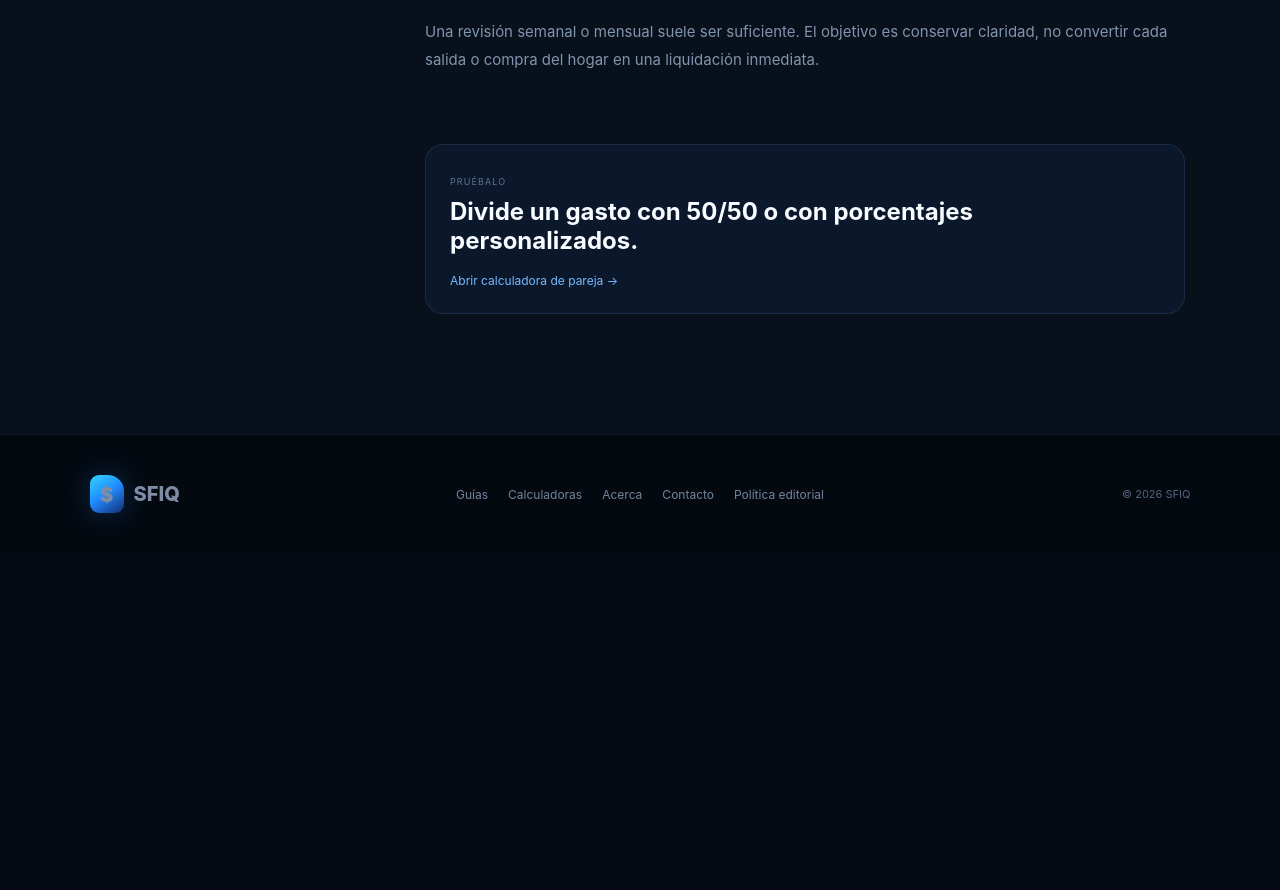
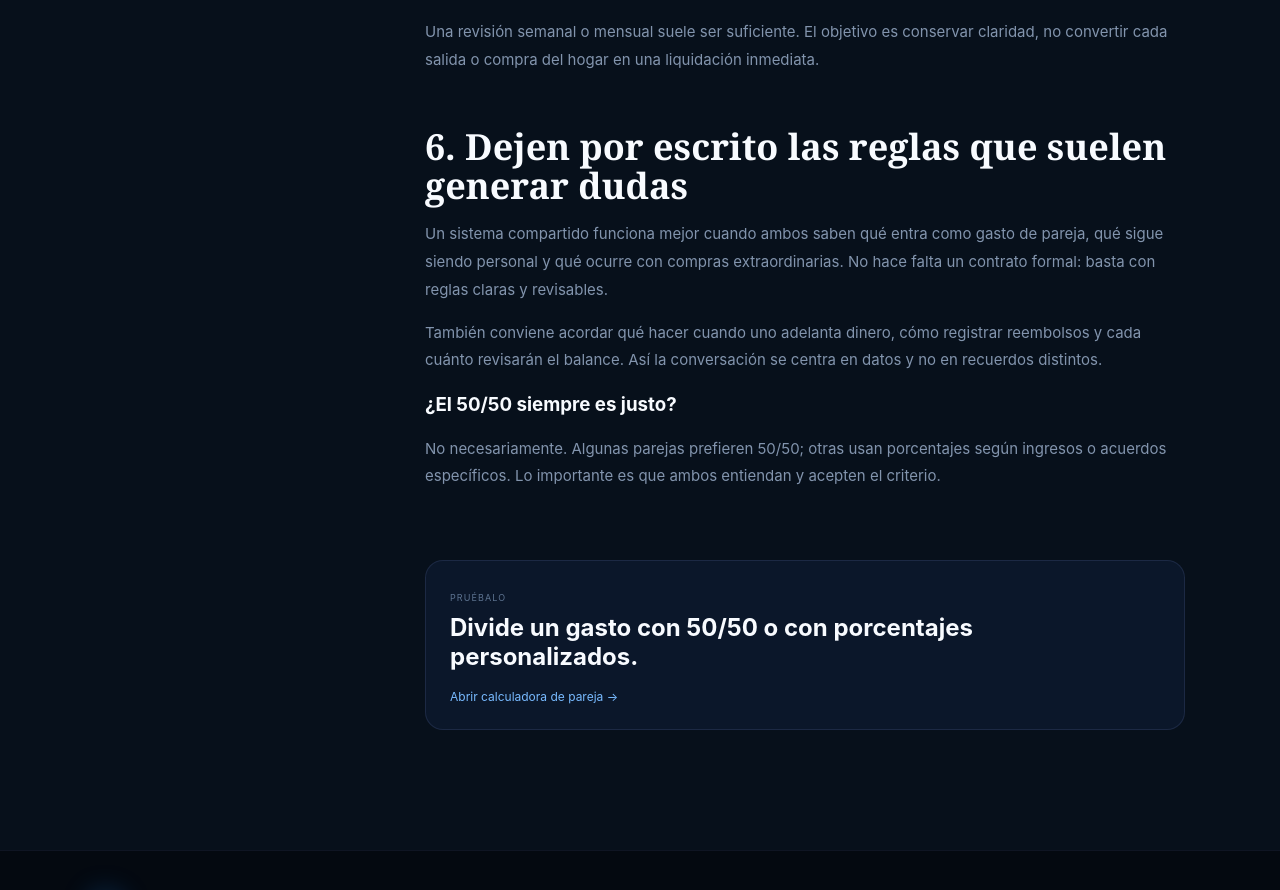
Before and after one commit to Sofonias-23/MiFinanzas, a Next.js app in the folder web/: page /guias/gastos-pareja in a window 1280 px wide. Shown: the part 1964-2854 px from the top of the page. Before the commit the page ends 2518 px from the top, so only its background shows below. Built offline with nearby package versions, Linux system fonts and the light colour scheme; no server answers.

Commit message:
Expand guide with practical review and FAQ

```diff
--- a/web/app/guias/gastos-pareja/page.tsx
+++ b/web/app/guias/gastos-pareja/page.tsx
@@ -81,6 +81,15 @@ export default function GastosParejaPage() {
             <section id="pago"><h2>3. Registrar quién pagó evita confundir reparto con desembolso</h2><p>Que un gasto sea 50/50 no significa que ambos hayan pagado en el momento. Si una persona cubre el total, el balance debe reflejar cuánto le corresponde recuperar de la otra.</p><p>Por ejemplo, si una persona paga S/ 120 y el reparto es 50/50, la otra no “gastó cero”: tiene una participación de S/ 60 que debe quedar reflejada en el balance compartido.</p></section>
             <section id="revision"><h2>4. Revisen el balance, no cada operación aislada</h2><p>Compensar varios gastos entre sí suele ser más claro que realizar un pago por cada compra. Un balance acumulado reduce movimientos innecesarios y facilita cerrar cuentas cuando ambos quieran.</p><p>Una revisión semanal o mensual suele ser suficiente. El objetivo es conservar claridad, no convertir cada salida o compra del hogar en una liquidación inmediata.</p></section>
 
+
+            <section id="acuerdos">
+              <h2>6. Dejen por escrito las reglas que suelen generar dudas</h2>
+              <p>Un sistema compartido funciona mejor cuando ambos saben qué entra como gasto de pareja, qué sigue siendo personal y qué ocurre con compras extraordinarias. No hace falta un contrato formal: basta con reglas claras y revisables.</p>
+              <p>También conviene acordar qué hacer cuando uno adelanta dinero, cómo registrar reembolsos y cada cuánto revisarán el balance. Así la conversación se centra en datos y no en recuerdos distintos.</p>
+              <h3>¿El 50/50 siempre es justo?</h3>
+              <p>No necesariamente. Algunas parejas prefieren 50/50; otras usan porcentajes según ingresos o acuerdos específicos. Lo importante es que ambos entiendan y acepten el criterio.</p>
+            </section>
+
             <GuideAdSlot position="end" />
             <div className="articleNext"><span>PRUÉBALO</span><h3>Divide un gasto con 50/50 o con porcentajes personalizados.</h3><a href="/calculadoras#pareja">Abrir calculadora de pareja →</a></div>
           </div>
```
